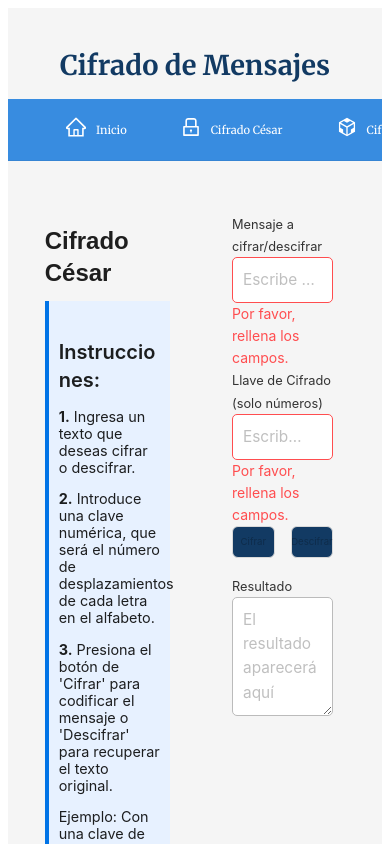
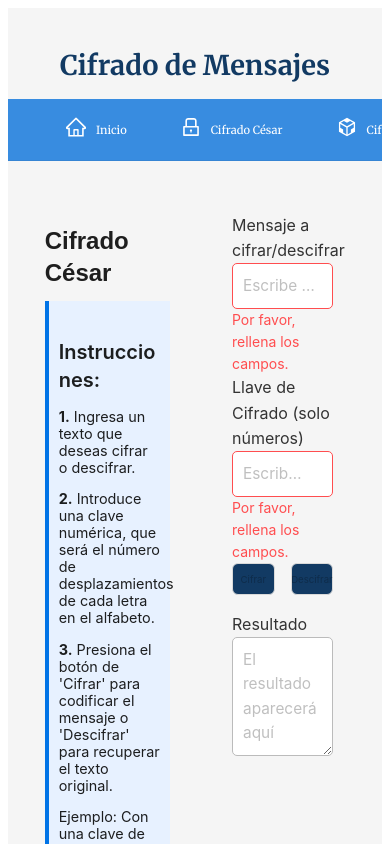
Before and after one commit to HailieTapia/Cifradoss, a React (Create React App) app: page /cesar in a window 390 px wide. Shown: the top 844 px of the page. Built offline with nearby package versions, Linux system fonts and the light colour scheme.

Commit message:
Update estilo.css

```diff
--- a/src/componentes/estilo.css
+++ b/src/componentes/estilo.css
@@ -61,7 +61,7 @@
     }
 
     .cesar-label {
-        font-size: .8rem;
+        font-size: 1rem;
     }
 }
 .error-input {
```
